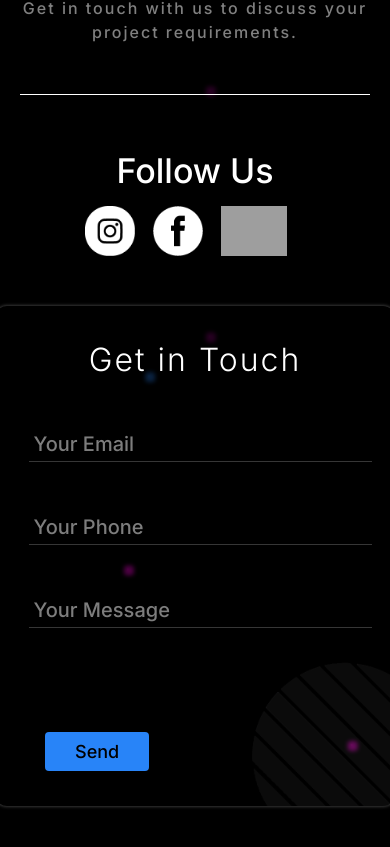
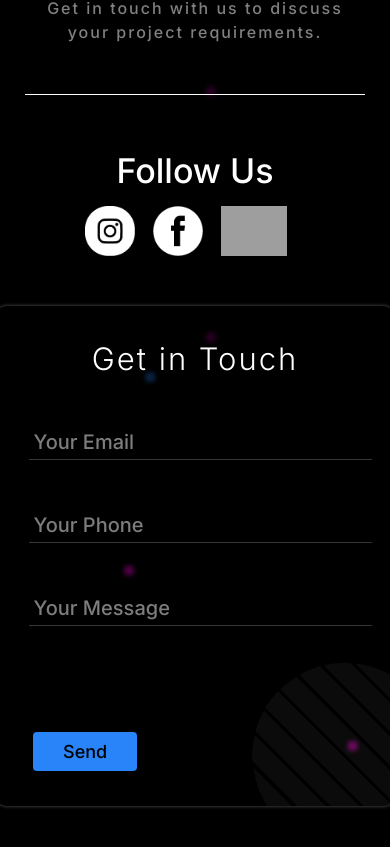
Before and after one commit to BnBSoftDev/bb-portfolio, a Next.js app in the folder bnb/: page /en in a window 390 px wide. Shown: the part 1619-2466 px from the top of the page. Built offline with nearby package versions, Linux system fonts and the light colour scheme; grey boxes are pictures that could not be loaded.

Commit message:
done eveyrthing

```diff
--- a/bnb/src/app/globals.css
+++ b/bnb/src/app/globals.css
@@ -505,17 +505,19 @@ footer{
     padding: 5px 50px 2px 5px;
     margin-left: 10px;
   }.ContLeft{
-    width: 350px;
+    width: 340px;
   }.ContBox h1{
-    font-size: 32px;
+    font-size: 31px;
   }.ContBox button{
-    margin: 0 10px;
+    margin: 0 8px;
     padding: 6px 30px;
     font-size: 18px;
     color: black;
     background-color: rgba(40,132,248,1);
     border-radius: 4px;
     border: none;
+    position: relative;
+    right: 10px;
 
   }
 }
```
